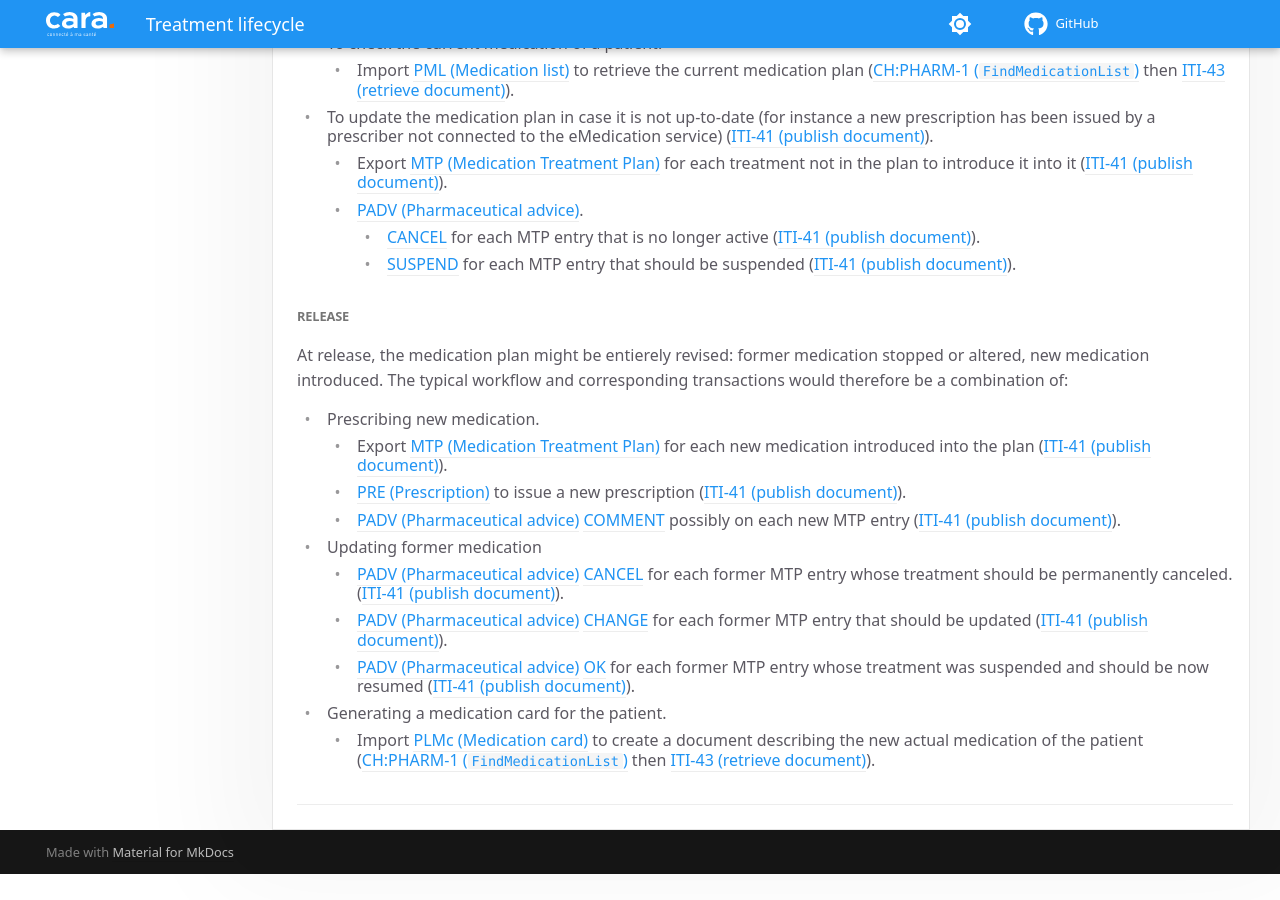
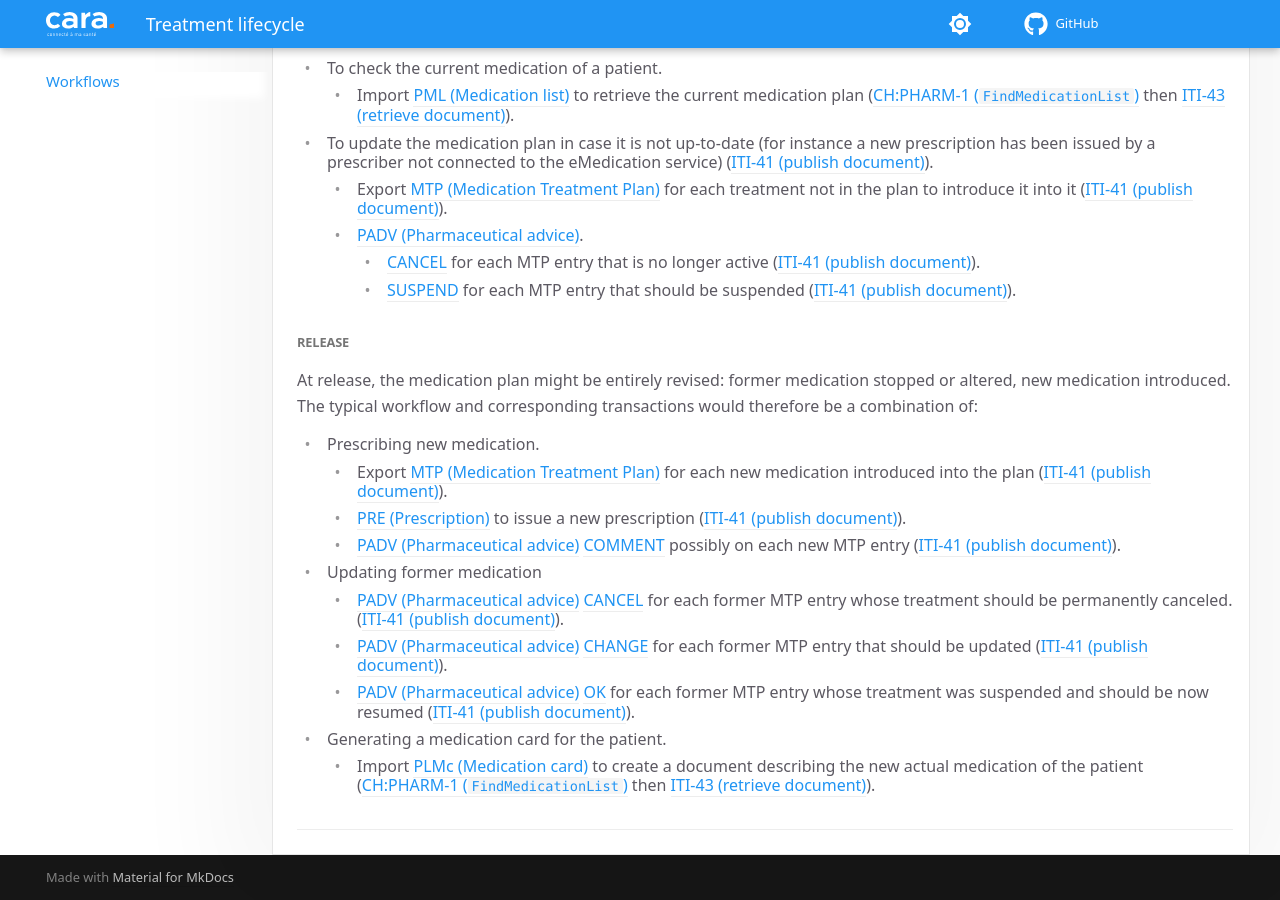
Before and after one commit to CARA-ch/emed-service-guide, an MkDocs documentation site: the page built from docs/workflows/index.md, in a window 1280 px wide and 900 px high, scrolled down 3722 px. Built offline with MkDocs 1.6.1 and Material for MkDocs 9.7.7, drawn with Linux system fonts in a browser that asks for light colours; comment, search, counter and statistics services are not loaded; before the commit the page ends 4596 px from its top, so only the background shows below that; some of the changed text lies outside the part shown.

Commit message:
minor nav improvements (#29)

````diff
--- a/docs/workflows/index.md
+++ b/docs/workflows/index.md
@@ -21,22 +22,22 @@
 ### Exchanging documents
 Interacting with the eMedication service essentially comes down to:
 
-* Publishing documents ([MTP (Medication Treatment Plan)](https://build.fhir.org/ig/CARA-ch/ch-emed-epr/document_mtp.html), [PRE (Prescription)](https://build.fhir.org/ig/CARA-ch/ch-emed-epr/document_pre.html), [DIS (Dispense)](https://build.fhir.org/ig/CARA-ch/ch-emed-epr/document_dis.html), [PADV (Pharmaceutical advice)](https://build.fhir.org/ig/CARA-ch/ch-emed-epr/document_padv.html)), with the [ITI-41 (publish document)](transactions/iti41.md) transaction.
-* Retrieving the medication list ([PML (Medication list)](https://build.fhir.org/ig/CARA-ch/ch-emed-epr/document_pml.html)), or card ([PMLc (Medication card)](https://build.fhir.org/ig/CARA-ch/ch-emed-epr/document_pmlc.html)), with a combination of [CH:PHARM-1 (search pharmacy documents)](transactions/chpharm1.md) and [ITI-43 (retrieve document)](transactions/iti43.md) transactions:
-    * [CH:PHARM-1 (search pharmacy documents )](transactions/chpharm1.md) is used to get a reference to the medication list (or card) document, through the ```FindMedicationList``` (or ```FindMedicationCard```) query.
-    * [ITI-43 (retrieve document)](transactions/iti43.md) is used to retrieve the document, based on the reference obtained above. The document is generated on demand by the service.
+* Publishing documents ([MTP (Medication Treatment Plan)](https://build.fhir.org/ig/CARA-ch/ch-emed-epr/document_mtp.html), [PRE (Prescription)](https://build.fhir.org/ig/CARA-ch/ch-emed-epr/document_pre.html), [DIS (Dispense)](https://build.fhir.org/ig/CARA-ch/ch-emed-epr/document_dis.html), [PADV (Pharmaceutical advice)](https://build.fhir.org/ig/CARA-ch/ch-emed-epr/document_padv.html)), with the [ITI-41 (publish document)](../transactions/iti41.md) transaction.
+* Retrieving the medication list ([PML (Medication list)](https://build.fhir.org/ig/CARA-ch/ch-emed-epr/document_pml.html)), or card ([PMLc (Medication card)](https://build.fhir.org/ig/CARA-ch/ch-emed-epr/document_pmlc.html)), with a combination of [CH:PHARM-1 (search pharmacy documents)](../transactions/chpharm1.md) and [ITI-43 (retrieve document)](../transactions/iti43.md) transactions:
+    * [CH:PHARM-1 (search pharmacy documents )](../transactions/chpharm1.md) is used to get a reference to the medication list (or card) document, through the ```FindMedicationList``` (or ```FindMedicationCard```) query.
+    * [ITI-43 (retrieve document)](../transactions/iti43.md) is used to retrieve the document, based on the reference obtained above. The document is generated on demand by the service.
 
 ### Situational examples
 #### Prescriber workflow
 During a medical consultation, the typical workflow for a prescriber (medical practitioner), and the corresponding transactions would be:
 
 * To check the current medication of a patient during the anamnesis.
-    * Import [PML (Medication list)](https://build.fhir.org/ig/CARA-ch/ch-emed-epr/document_pml.html) to retrieve the current medication plan ([CH:PHARM-1 (```FindMedicationList```)](transactions/chpharm1.md) then [ITI-43 (retrieve document)](transactions/iti43.md)).
+    * Import [PML (Medication list)](https://build.fhir.org/ig/CARA-ch/ch-emed-epr/document_pml.html) to retrieve the current medication plan ([CH:PHARM-1 (```FindMedicationList```)](../transactions/chpharm1.md) then [ITI-43 (retrieve document)](../transactions/iti43.md)).
 * To prescribe new medication.
-    * Export [MTP (Medication Treatment Plan)](https://build.fhir.org/ig/CARA-ch/ch-emed-epr/document_mtp.html) for each new medication introduced into the plan ([ITI-41 (publish document)](transactions/iti41.md)).
+    * Export [MTP (Medication Treatment Plan)](https://build.fhir.org/ig/CARA-ch/ch-emed-epr/document_mtp.html) for each new medication introduced into the plan ([ITI-41 (publish document)](../transactions/iti41.md)).
     * [PRE (Prescription)](https://build.fhir.org/ig/CARA-ch/ch-emed-epr/document_pre.html) to issue a new prescription.
-* To provide pharmaceutical advice about the treatment ([ITI-41 (publish document)](transactions/iti41.md)).
-    * [PADV (Pharmaceutical advice)](https://build.fhir.org/ig/CARA-ch/ch-emed-epr/document_padv.html) [COMMENT](https://build.fhir.org/ig/CARA-ch/ch-emed-epr/document_padv.html#padv-comment) to add a comment on a MTP entry ([ITI-41 (publish document)](transactions/iti41.md)).
+* To provide pharmaceutical advice about the treatment ([ITI-41 (publish document)](../transactions/iti41.md)).
+    * [PADV (Pharmaceutical advice)](https://build.fhir.org/ig/CARA-ch/ch-emed-epr/document_padv.html) [COMMENT](https://build.fhir.org/ig/CARA-ch/ch-emed-epr/document_padv.html#padv-comment) to add a comment on a MTP entry ([ITI-41 (publish document)](../transactions/iti41.md)).
 
 #### Dispenser workflow
 While visiting a pharmacy after a medical consultation, a patient and a pharmacist (dispenser) may have a conversation related to the current medication of the patient, the new treatments prescribed, possible drug substitutions (use of generic drug, change of the dosage form) and possible addition of new medications to the prescription.
@@ -44,22 +45,22 @@
 The typical workflow for a pharmacist (dispenser), and the corresponding transactions would be:
 
 * To check the current medication of a patient.
-    * Import [PML (Medication list)](https://build.fhir.org/ig/CARA-ch/ch-emed-epr/document_pml.html) to retrieve the current medication plan ([CH:PHARM-1 (```FindMedicationList```)](transactions/chpharm1.md) then [ITI-43 (retrieve document)](transactions/iti43.md)).
+    * Import [PML (Medication list)](https://build.fhir.org/ig/CARA-ch/ch-emed-epr/document_pml.html) to retrieve the current medication plan ([CH:PHARM-1 (```FindMedicationList```)](../transactions/chpharm1.md) then [ITI-43 (retrieve document)](../transactions/iti43.md)).
 * To update the medication plan in case it is not up-to-date (for instance a new prescription has been issued by a prescriber not connected to the eMedication service).
-    * Export [MTP (Medication Treatment Plan)](https://build.fhir.org/ig/CARA-ch/ch-emed-epr/document_mtp.html) for each treatment not in the plan to introduce it into it ([ITI-41 (publish document)](transactions/iti41.md)).
+    * Export [MTP (Medication Treatment Plan)](https://build.fhir.org/ig/CARA-ch/ch-emed-epr/document_mtp.html) for each treatment not in the plan to introduce it into it ([ITI-41 (publish document)](../transactions/iti41.md)).
     * [PADV (Pharmaceutical advice)](https://build.fhir.org/ig/CARA-ch/ch-emed-epr/document_padv.html).
-        * [CANCEL](https://build.fhir.org/ig/CARA-ch/ch-emed-epr/document_padv.html#padv-cancel) for each MTP entry that is no longer active ([ITI-41 (publish document)](transactions/iti41.md)).
+        * [CANCEL](https://build.fhir.org/ig/CARA-ch/ch-emed-epr/document_padv.html#padv-cancel) for each MTP entry that is no longer active ([ITI-41 (publish document)](../transactions/iti41.md)).
 * To check and confirm the prescription made by the prescriber.
     * [PADV (Pharmaceutical advice)](https://build.fhir.org/ig/CARA-ch/ch-emed-epr/document_padv.html).
-        * [OK](https://build.fhir.org/ig/CARA-ch/ch-emed-epr/document_padv.html#padv-ok) for each [PRE (Prescription)](https://build.fhir.org/ig/CARA-ch/ch-emed-epr/document_pre.html) entry of the prescription that can be dispensed ([ITI-41 (publish document)](transactions/iti41.md)).
-        * [REFUSE](https://build.fhir.org/ig/CARA-ch/ch-emed-epr/document_padv.html#padv-refuse) for each [PRE (Prescription)](https://build.fhir.org/ig/CARA-ch/ch-emed-epr/document_pre.html) entry of the prescription that cannot be dispensed ([ITI-41 (publish document)](transactions/iti41.md)).
+        * [OK](https://build.fhir.org/ig/CARA-ch/ch-emed-epr/document_padv.html#padv-ok) for each [PRE (Prescription)](https://build.fhir.org/ig/CARA-ch/ch-emed-epr/document_pre.html) entry of the prescription that can be dispensed ([ITI-41 (publish document)](../transactions/iti41.md)).
+        * [REFUSE](https://build.fhir.org/ig/CARA-ch/ch-emed-epr/document_padv.html#padv-refuse) for each [PRE (Prescription)](https://build.fhir.org/ig/CARA-ch/ch-emed-epr/document_pre.html) entry of the prescription that cannot be dispensed ([ITI-41 (publish document)](../transactions/iti41.md)).
 * To prescribe new medication.
-    * [PRE (Prescription)](https://build.fhir.org/ig/CARA-ch/ch-emed-epr/document_pre.html) for each medication prescribed by the dispenser ([ITI-41 (publish document)](transactions/iti41.md)).
-    * Export [MTP (Medication Treatment Plan)](https://build.fhir.org/ig/CARA-ch/ch-emed-epr/document_mtp.html) for each new treatment to introduce them into the plan ([ITI-41 (publish document)](transactions/iti41.md)).
+    * [PRE (Prescription)](https://build.fhir.org/ig/CARA-ch/ch-emed-epr/document_pre.html) for each medication prescribed by the dispenser ([ITI-41 (publish document)](../transactions/iti41.md)).
+    * Export [MTP (Medication Treatment Plan)](https://build.fhir.org/ig/CARA-ch/ch-emed-epr/document_mtp.html) for each new treatment to introduce them into the plan ([ITI-41 (publish document)](../transactions/iti41.md)).
 * To dispense the prescribed medication or appropriate generics, possibly changing the dosage form.
     * [DIS (Dispense)](https://build.fhir.org/ig/CARA-ch/ch-emed-epr/document_dis.html) for each medication actually dispensed.
-* To generate a medication card for the patient ([ITI-41 (publish document)](transactions/iti41.md)).
-    * Import [PLMc (Medication card)](https://build.fhir.org/ig/CARA-ch/ch-emed-epr/document_pmlc.html) to create a document describing the new actual medication of the patient ([CH:PHARM-1 (```FindMedicationCard```)](transactions/chpharm1.md) then [ITI-43 (retrieve document)](transactions/iti43.md)).
+* To generate a medication card for the patient ([ITI-41 (publish document)](../transactions/iti41.md)).
+    * Import [PLMc (Medication card)](https://build.fhir.org/ig/CARA-ch/ch-emed-epr/document_pmlc.html) to create a document describing the new actual medication of the patient ([CH:PHARM-1 (```FindMedicationCard```)](../transactions/chpharm1.md) then [ITI-43 (retrieve document)](../transactions/iti43.md)).
 
 #### Medication manager workflow
 The medication manager helps patients having difficulties with their own medications. Their role is mainly to monitor and assist patients with their medications. The workflow and transactions for medication managers is essentially the same as for patients (see below).
@@ -68,13 +69,13 @@
 In addition to checking it, a patient can update its own medication plan, to add comments on the medication, introduce self-medication or indicate that he or she has stopped taking a medication. There is no specific workflow, but the transactions could be:
 
 * To generate a medication card.
-    * Import [PLMc (Medication card)](https://build.fhir.org/ig/CARA-ch/ch-emed-epr/document_pmlc.html) to create a document describing the new actual medication ([CH:PHARM-1 (```FindMedicationCard```)](transactions/chpharm1.md) then [ITI-43 (retrieve document)](transactions/iti43.md)).
+    * Import [PLMc (Medication card)](https://build.fhir.org/ig/CARA-ch/ch-emed-epr/document_pmlc.html) to create a document describing the new actual medication ([CH:PHARM-1 (```FindMedicationCard```)](../transactions/chpharm1.md) then [ITI-43 (retrieve document)](../transactions/iti43.md)).
 * To add self-medication treatments.
-    * Export [MTP (Medication Treatment Plan)](https://build.fhir.org/ig/CARA-ch/ch-emed-epr/document_mtp.html) for each new self-medication treatment ([ITI-41 (publish document)](transactions/iti41.md)).
+    * Export [MTP (Medication Treatment Plan)](https://build.fhir.org/ig/CARA-ch/ch-emed-epr/document_mtp.html) for each new self-medication treatment ([ITI-41 (publish document)](../transactions/iti41.md)).
 * To update existing self-medication treatments or add a comment on any treatment.
     * [PADV (Pharmaceutical advice)](https://build.fhir.org/ig/CARA-ch/ch-emed-epr/document_padv.html).
-        * [SUSPEND](https://build.fhir.org/ig/CARA-ch/ch-emed-epr/document_padv.html#padv-suspend) for each MTP entry the patient is no longer taking ([ITI-41 (publish document)](transactions/iti41.md)).
-        * [COMMENT](https://build.fhir.org/ig/CARA-ch/ch-emed-epr/document_padv.html#padv-comment) possibly on each MTP entry, to add details, or explain the reasons of a [SUSPEND](https://build.fhir.org/ig/CARA-ch/ch-emed-epr/document_padv.html#padv-suspend) ([ITI-41 (publish document)](transactions/iti41.md)).
+        * [SUSPEND](https://build.fhir.org/ig/CARA-ch/ch-emed-epr/document_padv.html#padv-suspend) for each MTP entry the patient is no longer taking ([ITI-41 (publish document)](../transactions/iti41.md)).
+        * [COMMENT](https://build.fhir.org/ig/CARA-ch/ch-emed-epr/document_padv.html#padv-comment) possibly on each MTP entry, to add details, or explain the reasons of a [SUSPEND](https://build.fhir.org/ig/CARA-ch/ch-emed-epr/document_padv.html#padv-suspend) ([ITI-41 (publish document)](../transactions/iti41.md)).
 
 #### Hospital workflow
 During a visit at a hospital, the medication is handled by the hospital's information system. Interactions with the e-medication service typically happen at admission and release.
@@ -82,23 +83,23 @@
 The typical workflow at admission, and the corresponding transactions would be:
 
 * To check the current medication of a patient.
-    * Import [PML (Medication list)](https://build.fhir.org/ig/CARA-ch/ch-emed-epr/document_pml.html) to retrieve the current medication plan ([CH:PHARM-1 (```FindMedicationList```)](transactions/chpharm1.md) then [ITI-43 (retrieve document)](transactions/iti43.md)).
-* To update the medication plan in case it is not up-to-date (for instance a new prescription has been issued by a prescriber not connected to the eMedication service) ([ITI-41 (publish document)](transactions/iti41.md)).
-    * Export [MTP (Medication Treatment Plan)](https://build.fhir.org/ig/CARA-ch/ch-emed-epr/document_mtp.html) for each  treatment not in the plan to introduce it into it ([ITI-41 (publish document)](transactions/iti41.md)).
+    * Import [PML (Medication list)](https://build.fhir.org/ig/CARA-ch/ch-emed-epr/document_pml.html) to retrieve the current medication plan ([CH:PHARM-1 (```FindMedicationList```)](../transactions/chpharm1.md) then [ITI-43 (retrieve document)](../transactions/iti43.md)).
+* To update the medication plan in case it is not up-to-date (for instance a new prescription has been issued by a prescriber not connected to the eMedication service) ([ITI-41 (publish document)](../transactions/iti41.md)).
+    * Export [MTP (Medication Treatment Plan)](https://build.fhir.org/ig/CARA-ch/ch-emed-epr/document_mtp.html) for each  treatment not in the plan to introduce it into it ([ITI-41 (publish document)](../transactions/iti41.md)).
     * [PADV (Pharmaceutical advice)](https://build.fhir.org/ig/CARA-ch/ch-emed-epr/document_padv.html).
-        * [CANCEL](document_padv.html#padv-cancel) for each MTP entry that is no longer active ([ITI-41 (publish document)](transactions/iti41.md)).
-        * [SUSPEND](https://build.fhir.org/ig/CARA-ch/ch-emed-epr/document_padv.html#padv-suspend) for each MTP entry that should be suspended ([ITI-41 (publish document)](transactions/iti41.md)).
+        * [CANCEL](https://build.fhir.org/ig/CARA-ch/ch-emed-epr/document_padv.html#padv-cancel) for each MTP entry that is no longer active ([ITI-41 (publish document)](../transactions/iti41.md)).
+        * [SUSPEND](https://build.fhir.org/ig/CARA-ch/ch-emed-epr/document_padv.html#padv-suspend) for each MTP entry that should be suspended ([ITI-41 (publish document)](../transactions/iti41.md)).
 
 ##### Release
-At release, the medication plan might be entierely revised: former medication stopped or altered, new medication introduced. The typical workflow and corresponding transactions would therefore be a combination of:
+At release, the medication plan might be entirely revised: former medication stopped or altered, new medication introduced. The typical workflow and corresponding transactions would therefore be a combination of:
 
 * Prescribing new medication.
-    * Export [MTP (Medication Treatment Plan)](https://build.fhir.org/ig/CARA-ch/ch-emed-epr/document_mtp.html) for each new medication introduced into the plan ([ITI-41 (publish document)](transactions/iti41.md)).
-    * [PRE (Prescription)](https://build.fhir.org/ig/CARA-ch/ch-emed-epr/document_pre.html) to issue a new prescription ([ITI-41 (publish document)](transactions/iti41.md)).
-    * [PADV (Pharmaceutical advice)](https://build.fhir.org/ig/CARA-ch/ch-emed-epr/document_padv.html) [COMMENT](https://build.fhir.org/ig/CARA-ch/ch-emed-epr/document_padv.html#padv-comment) possibly on each new MTP entry ([ITI-41 (publish document)](transactions/iti41.md)).
+    * Export [MTP (Medication Treatment Plan)](https://build.fhir.org/ig/CARA-ch/ch-emed-epr/document_mtp.html) for each new medication introduced into the plan ([ITI-41 (publish document)](../transactions/iti41.md)).
+    * [PRE (Prescription)](https://build.fhir.org/ig/CARA-ch/ch-emed-epr/document_pre.html) to issue a new prescription ([ITI-41 (publish document)](../transactions/iti41.md)).
+    * [PADV (Pharmaceutical advice)](https://build.fhir.org/ig/CARA-ch/ch-emed-epr/document_padv.html) [COMMENT](https://build.fhir.org/ig/CARA-ch/ch-emed-epr/document_padv.html#padv-comment) possibly on each new MTP entry ([ITI-41 (publish document)](../transactions/iti41.md)).
 * Updating former medication
-    * [PADV (Pharmaceutical advice)](https://build.fhir.org/ig/CARA-ch/ch-emed-epr/document_padv.html) [CANCEL](https://build.fhir.org/ig/CARA-ch/ch-emed-epr/document_padv.html#padv-cancel) for each former MTP entry whose treatment should be permanently canceled. ([ITI-41 (publish document)](transactions/iti41.md)).
-    * [PADV (Pharmaceutical advice)](https://build.fhir.org/ig/CARA-ch/ch-emed-epr/document_padv.html) [CHANGE](https://build.fhir.org/ig/CARA-ch/ch-emed-epr/document_padv.html#padv-change) for each former MTP entry that should be updated ([ITI-41 (publish document)](transactions/iti41.md)).
-    * [PADV (Pharmaceutical advice)](https://build.fhir.org/ig/CARA-ch/ch-emed-epr/document_padv.html) [OK](https://build.fhir.org/ig/CARA-ch/ch-emed-epr/document_padv.html#padv-ok) for each former MTP entry whose treatment was suspended and should be now resumed ([ITI-41 (publish document)](transactions/iti41.md)).
+    * [PADV (Pharmaceutical advice)](https://build.fhir.org/ig/CARA-ch/ch-emed-epr/document_padv.html) [CANCEL](https://build.fhir.org/ig/CARA-ch/ch-emed-epr/document_padv.html#padv-cancel) for each former MTP entry whose treatment should be permanently canceled. ([ITI-41 (publish document)](../transactions/iti41.md)).
+    * [PADV (Pharmaceutical advice)](https://build.fhir.org/ig/CARA-ch/ch-emed-epr/document_padv.html) [CHANGE](https://build.fhir.org/ig/CARA-ch/ch-emed-epr/document_padv.html#padv-change) for each former MTP entry that should be updated ([ITI-41 (publish document)](../transactions/iti41.md)).
+    * [PADV (Pharmaceutical advice)](https://build.fhir.org/ig/CARA-ch/ch-emed-epr/document_padv.html) [OK](https://build.fhir.org/ig/CARA-ch/ch-emed-epr/document_padv.html#padv-ok) for each former MTP entry whose treatment was suspended and should be now resumed ([ITI-41 (publish document)](../transactions/iti41.md)).
 * Generating a medication card for the patient.
-    * Import [PLMc (Medication card)](https://build.fhir.org/ig/CARA-ch/ch-emed-epr/document_pmlc.html) to create a document describing the new actual medication of the patient ([CH:PHARM-1 (```FindMedicationList```)](transactions/chpharm1.md) then [ITI-43 (retrieve document)](transactions/iti43.md)).
+    * Import [PLMc (Medication card)](https://build.fhir.org/ig/CARA-ch/ch-emed-epr/document_pmlc.html) to create a document describing the new actual medication of the patient ([CH:PHARM-1 (```FindMedicationList```)](../transactions/chpharm1.md) then [ITI-43 (retrieve document)](../transactions/iti43.md)).
--- a/mkdocs.yml
+++ b/mkdocs.yml
@@ -14,6 +14,8 @@
     - 'XDS: delete documents (ITI-57)': transactions/iti57.md
     - 'XDS: search pharmacy documents (CH:PHARM-1)': transactions/chpharm1.md
     - 'Date processing': transactions/date_processing.md
+  - Workflows:
+    - workflows/index.md
   - CH-EMED-EPR: emed/index.md
   - PMP-APPC:
     - appc/index.md
````
Also changed, not shown: other parts of docs/workflows/index.md (+1 -0 lines), docs/endpoints.md (+1 -1 lines), docs/index.md (+7 -5 lines), docs/transactions/iti41.md (+13 -13 lines).
